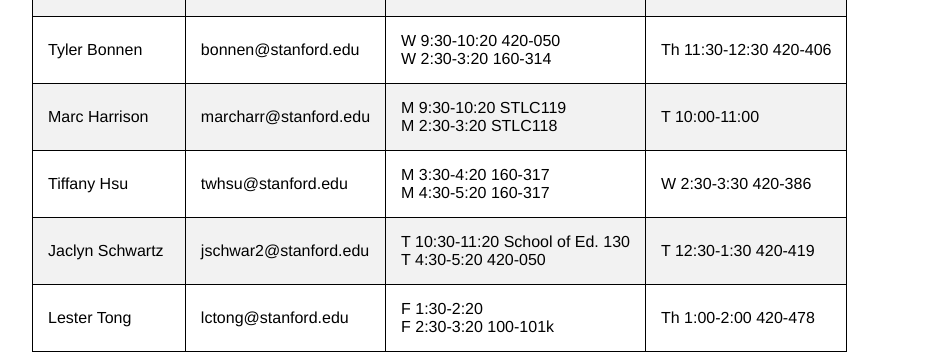
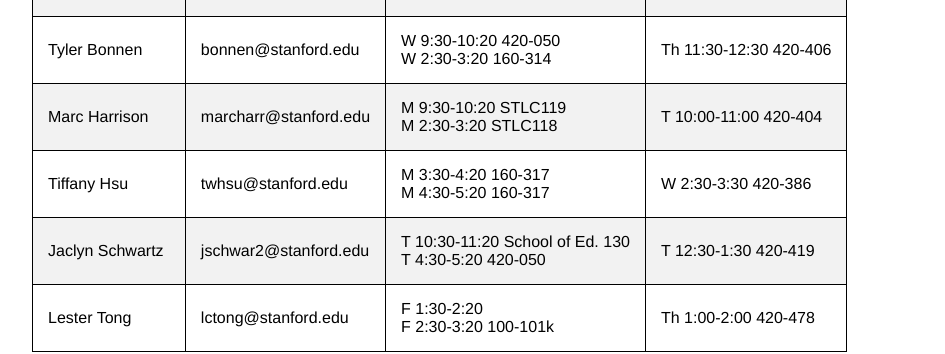
Before and after one commit to stats60/stats60.github.io, a Jekyll site: the page built from index.md, in a window 1280 px wide. Shown: the part 663-1017 px from the top of the page, without its empty margins (160-1105 px from the left). Built offline with Jekyll 4.4.1, drawn with Linux system fonts in a browser that asks for light colours.

Commit message:
update Marc office hours

```diff
--- a/index.md
+++ b/index.md
@@ -31,7 +31,7 @@
 | Lucy King|lucyking@stanford.edu|Th 9:30-10:20 STLC105<br>Th 10:30-11:20 STLC105|W 12:00-1:00 420-245|
 | Elizabeth Blevins|eblevins@stanford.edu|Th 4:30-5:20 420-050<br>Th 5:30-6:20 420-050|M 3:00-4:00 420-386|
 | Tyler Bonnen|bonnen@stanford.edu|W 9:30-10:20 420-050<br>W 2:30-3:20 160-314|Th 11:30-12:30 420-406|
-| Marc Harrison|marcharr@stanford.edu|M 9:30-10:20 STLC119<br>M 2:30-3:20 STLC118|T 10:00-11:00|
+| Marc Harrison|marcharr@stanford.edu|M 9:30-10:20 STLC119<br>M 2:30-3:20 STLC118|T 10:00-11:00 420-404|
 | Tiffany Hsu|twhsu@stanford.edu|M 3:30-4:20 160-317<br>M 4:30-5:20 160-317|W 2:30-3:30 420-386|
 | Jaclyn Schwartz|jschwar2@stanford.edu|T 10:30-11:20 School of Ed. 130<br>T 4:30-5:20 420-050|T 12:30-1:30 420-419|
 | Lester Tong|lctong@stanford.edu|F 1:30-2:20<br>F 2:30-3:20 100-101k|Th 1:00-2:00 420-478|
```
